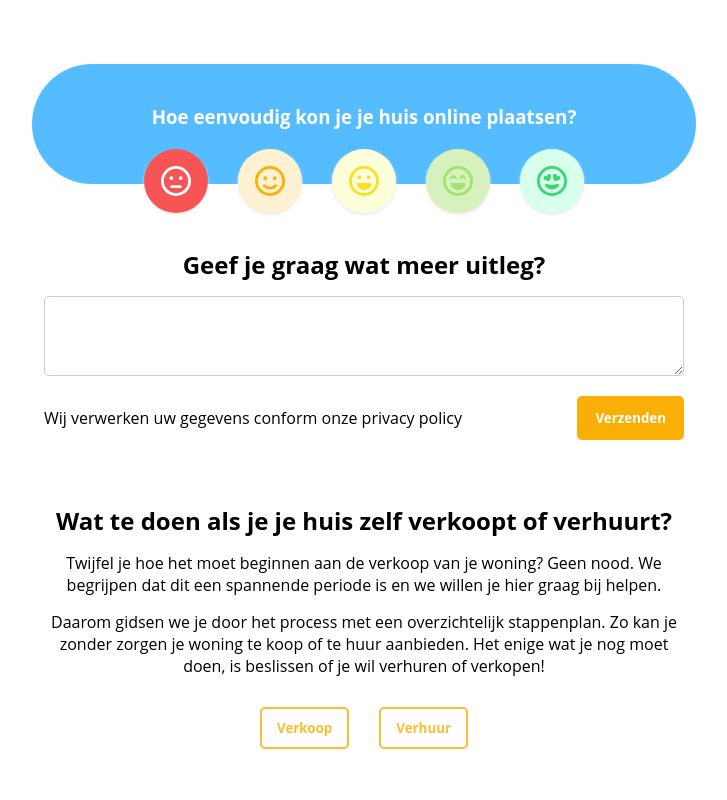
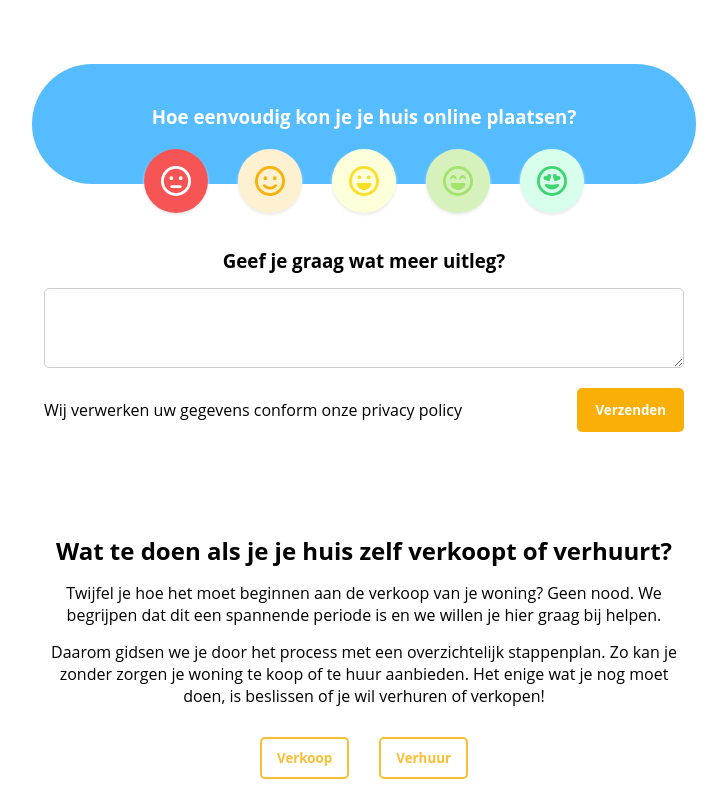
Before and after one commit to MarineVH/zimmo-marine-van-hees, an Angular app: page / in a window 1280 px wide. Both pictures are taken after a click on the button 452 px from the left and 181 px from the top of the page. Shown: the top 800 px of the page, without its empty margins (276-1003 px from the left). Built offline with nearby package versions, Linux system fonts and the light colour scheme.

Commit message:
light modification layout

```diff
--- a/src/app/description/description.component.css
+++ b/src/app/description/description.component.css
@@ -1,6 +1,6 @@
 .description-container {
     text-align: center;
-    margin: 5% 25%;
+    margin: 8% 25% 5%;
 }
 
 h4, p {
--- a/src/app/feedback/feedback.component.css
+++ b/src/app/feedback/feedback.component.css
@@ -36,6 +36,7 @@ textarea {
     font-size: 1rem;
     border-radius: 5px;
     border: 1px solid #ccc;
+    resize: vertical;
 }
 
 .feedback-privacy {
--- a/src/app/feedback/feedback.component.html
+++ b/src/app/feedback/feedback.component.html
@@ -11,7 +11,7 @@
 </section>
 
 <section *ngIf="showFeedback" class="feedback-input">
-    <h2 class="feedback-title">Geef je graag wat meer uitleg?</h2>
+    <h3 class="feedback-title">Geef je graag wat meer uitleg?</h3>
     <textarea [(ngModel)]="feedbackText" placeholder=""></textarea>
     <div class="feedback-privacy">
         <p>Wij verwerken uw gegevens conform onze privacy policy</p>
```
